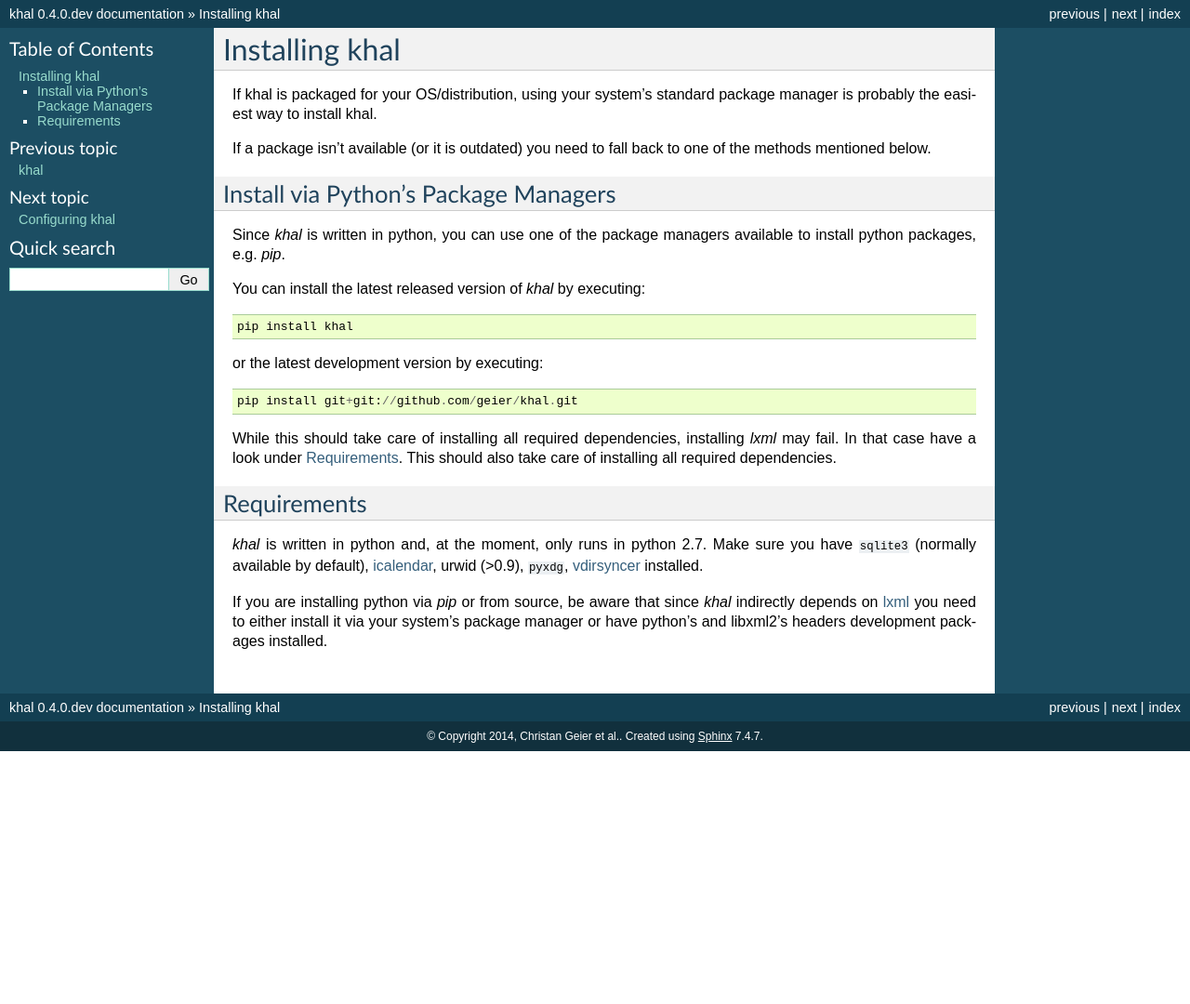
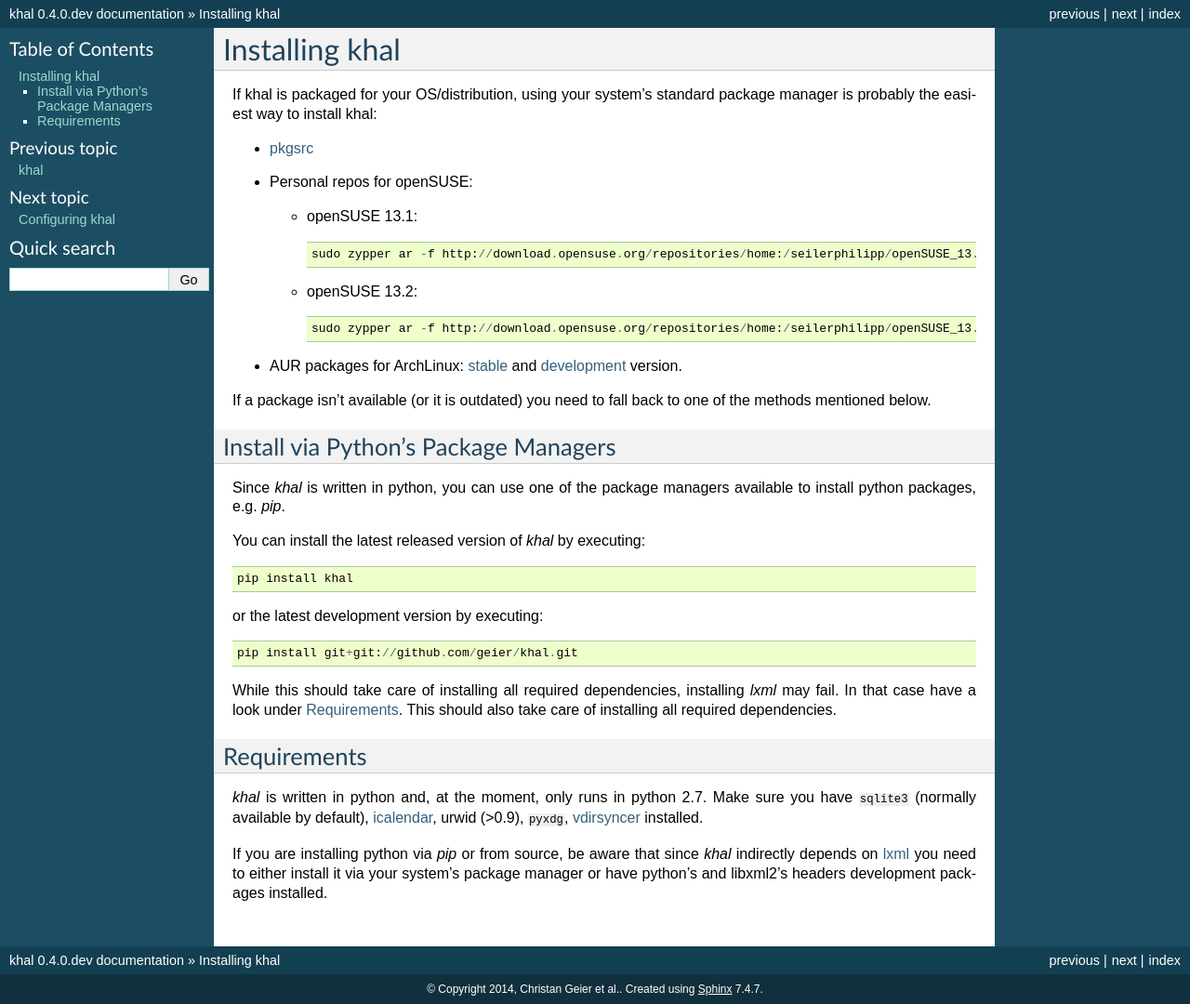
Before and after one commit to pimutils/khal, a Sphinx documentation site: the page built from doc/source/install.rst, in a window 1280 px wide. Shown: the whole page at 93% size. Built offline with Sphinx 7.4.7, drawn with Linux system fonts in a browser that asks for light colours; before the commit the page ends 900 px from its top, so only the background shows below that.

Commit message:
Fix #126

```diff
--- a/doc/source/install.rst
+++ b/doc/source/install.rst
@@ -2,7 +2,24 @@
 ===============
 
 If khal is packaged for your OS/distribution, using your system's
-standard package manager is probably the easiest way to install khal.
+standard package manager is probably the easiest way to install khal:
+
+- pkgsrc_
+- Personal repos for openSUSE:
+
+  - openSUSE 13.1::
+
+      sudo zypper ar -f http://download.opensuse.org/repositories/home:/seilerphilipp/openSUSE_13.1/home_seilerphilipp
+
+  - openSUSE 13.2::
+
+      sudo zypper ar -f http://download.opensuse.org/repositories/home:/seilerphilipp/openSUSE_13.2/home_seilerphilipp
+
+- AUR packages for ArchLinux: stable_ and development_ version.
+
+.. _pkgsrc: http://pkgsrc.se/wip/khal-git
+.. _stable: https://aur.archlinux.org/packages/khal/
+.. _development: https://aur.archlinux.org/packages/khal-git/
 
 If a package isn't available (or it is outdated) you need to fall back to one
 of the methods mentioned below.
```
